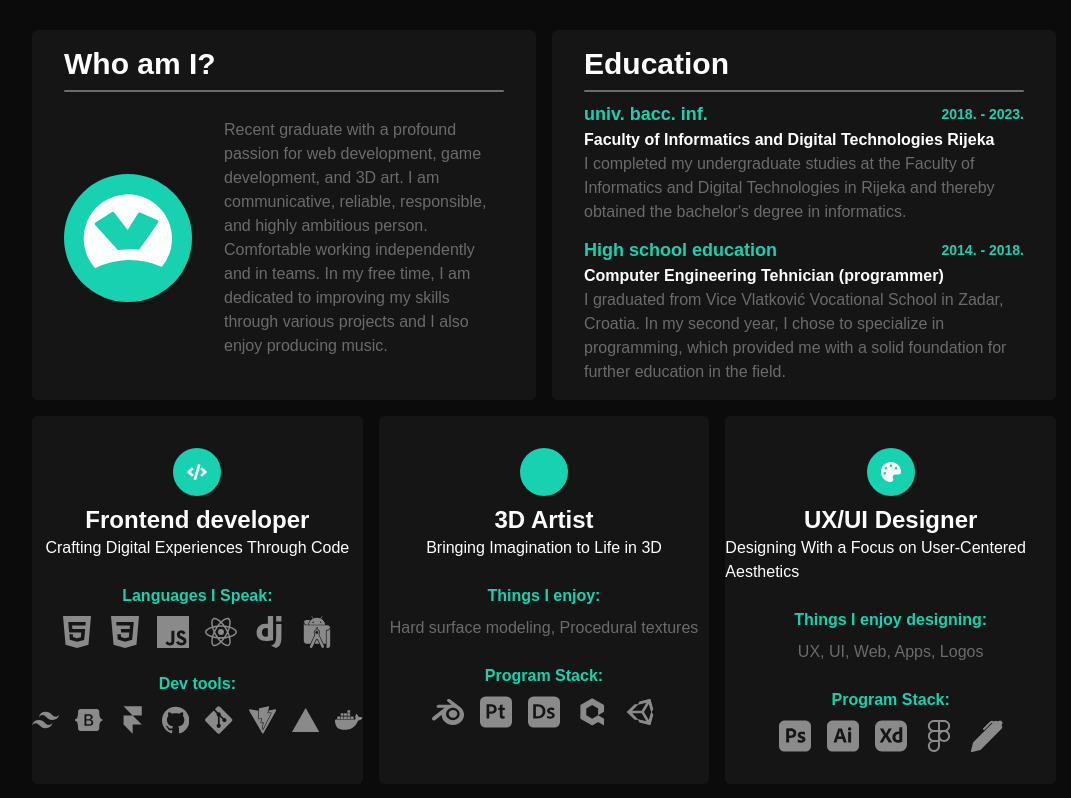
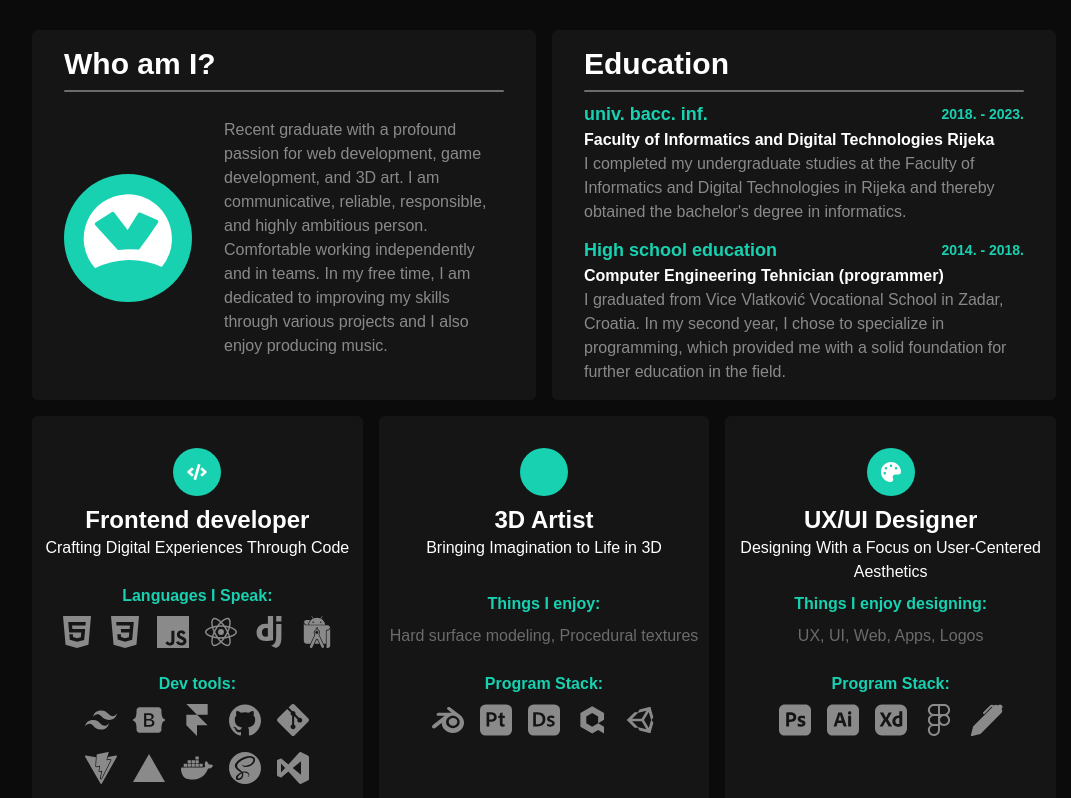
Before and after one commit to Siziii/Sizi.Dev.App, a React (Vite) app: page / in a window 1280 px wide. Shown: the part 802-1600 px from the top of the page, without its empty margins (96-1167 px from the left). Built offline with nearby package versions, Linux system fonts and the light colour scheme; some icons are missing; a web font is replaced by a local one.

Commit message:
Reworked About section UI

```diff
--- a/src/components/AboutComponents/Artist.jsx
+++ b/src/components/AboutComponents/Artist.jsx
@@ -1,6 +1,7 @@
 import { FaCube } from "react-icons/fa6";
 import Reveal from "../../utils/Reveal";
 import techIcons from "../../data/iconsData";
+import Tilt from "../../utils/Tilt";
 
 const Artist = () => {
     const programStack = ['Blender', 'Substance Painter', 'Substance Designer', 'Quixel Suite', 'Unity 3D'];
@@ -15,19 +16,22 @@ const Artist = () => {
     const programStackIcons = getTechIcons(programStack);
 
     return (
-        <div className="bg-gray01 sm:rounded-md">
         <Reveal>
-            <div className="flex flex-col justify-center items-center py-8">
+            <Tilt>
+                <div className="bg-gray01 sm:rounded-md h-full flex flex-col justify-center items-center py-8" style={{ transformStyle: "preserve-3d" }}>
 
-                <div className="rounded-full bg-primary w-12 h-12 mb-2 flex items-center justify-center hover:animate-spin">
+                    <div className="flex flex-col items-center" style={{ transformStyle: "preserve-3d" }}>
+                        <div className="rounded-full bg-primary w-12 h-12 mb-2 flex items-center justify-center" style={{ transform: "translateZ(40px)" }}>
                             <FaCube size={20} />
                         </div>
 
-                <h1 className=" font-bold text-2xl ">3D Artist</h1>
+                        <h1 className=" font-bold text-2xl" style={{ transform: "translateZ(40px)" }}>3D Artist</h1>
+                        <span className="w-full h-12 text-center mb-2" style={{ transform: "translateZ(30px)" }}>Bringing Imagination to Life in 3D</span>
+                    </div>
 
-                <span className="font-light">Bringing Imagination to Life in 3D</span>
+                    <div className="flex h-full flex-col items-center" style={{ transform: "translateZ(20px)" }}>
 
-                <h2 className="text-primary font-semibold mt-6 mb-2">Things I enjoy:</h2>
+                        <h2 className="text-primary font-semibold mb-2">Things I enjoy:</h2>
 
                         <span className="text-gray02">Hard surface modeling, Procedural textures</span>
 
@@ -44,8 +48,9 @@ const Artist = () => {
                             ))}
                         </div>
                     </div>
+                </div>
+            </Tilt>
         </Reveal>
-        </div>
     );
 }
 
--- a/src/components/AboutComponents/Education.jsx
+++ b/src/components/AboutComponents/Education.jsx
@@ -1,33 +1,32 @@
 import Reveal from "../../utils/Reveal";
+import Tilt from "../../utils/Tilt";
 const Education = () => {
     return (
-        <div className="bg-gray01 sm:rounded-md px-8 py-4">
-            <Reveal direction="right">
+        <Reveal><Tilt>
+        <div className="bg-gray01 sm:rounded-md px-8 py-4" style={{transformStyle: "preserve-3d"}}>
+
             <h1 className=" text-3xl font-semibold">Education</h1>
-            </Reveal>
+            <hr className="border-t-2 rounded-full border-gray02 mt-2" />
 
-            <hr className="border-t-2 rounded-full border-gray02 mt-2" />
-            <Reveal direction="right" delay={.1}>
-            <div className="mt-2">
-                <div className="flex justify-between items-center">
-                    <h2 className="text-primary text-lg font-bold ">univ. bacc. inf.</h2>
-                    <span className="text-primary text-sm font-bold">2018. - 2023.</span>
-                </div>
-                <h2 className="font-semibold">Faculty of Informatics and Digital Technologies Rijeka</h2>
-                <p className="text-gray02 text">I completed my undergraduate studies at the Faculty of Informatics and Digital Technologies in Rijeka and thereby obtained the bachelor's degree in informatics.</p>
+            <div className="flex justify-between items-center mt-2 " style={{transform: "translateZ(40px)"}}>
+                <h2 className="text-primary text-lg font-bold ">univ. bacc. inf.</h2>
+                <span className="text-primary text-sm font-bold">2018. - 2023.</span>
             </div>
-            </Reveal>
-            <Reveal direction="right" delay={.2}>
-            <div className="mt-3">
-                <div className="flex justify-between items-center">
-                    <h2 className="text-primary text-lg font-bold ">High school education</h2>
-                    <span className="text-primary text-sm font-bold">2014. - 2018.</span>
-                </div>
-                <h2 className="font-semibold">Computer Engineering Tehnician (programmer)</h2>
-                <p className="text-gray02 text-">I graduated from Vice Vlatković Vocational School in Zadar, Croatia. In my second year, I chose to specialize in programming, which provided me with a solid foundation for further education in the field.</p>
+
+            <h2 className="font-bold" style={{transform: "translateZ(30px)"}}>Faculty of Informatics and Digital Technologies Rijeka</h2>
+            <p className="opacity-50" style={{transform: "translateZ(20px)"}}>I completed my undergraduate studies at the Faculty of Informatics and Digital Technologies in Rijeka and thereby obtained the bachelor's degree in informatics.</p>
+
+            <div className="flex justify-between items-center mt-3" style={{transform: "translateZ(40px)"}}>
+                <h2 className="text-primary text-lg font-bold ">High school education</h2>
+                <span className="text-primary text-sm font-bold">2014. - 2018.</span>
             </div>
-            </Reveal>
+
+            <h2 className="font-bold" style={{transform: "translateZ(30px)"}}>Computer Engineering Tehnician (programmer)</h2>
+            <p className="opacity-50" style={{transform: "translateZ(20px)"}}> I graduated from Vice Vlatković Vocational School in Zadar, Croatia. In my second year, I chose to specialize in programming, which provided me with a solid foundation for further education in the field.</p>
+
+
         </div>
+        </Tilt></Reveal>
     );
 }
 
--- a/src/components/AboutComponents/Frontend.jsx
+++ b/src/components/AboutComponents/Frontend.jsx
@@ -1,11 +1,12 @@
 import { FaCode } from "react-icons/fa";
 import Reveal from "../../utils/Reveal";
 import techIcons from "../../data/iconsData";
+import Tilt from "../../utils/Tilt";
 
 const Frontend = () => {
     const languages = ['Html', 'CSS3', 'Javascript', 'React', 'Django', 'Androidstudio'];
 
-    const devTools = ['Tailwindcss', 'Bootstrap', 'Framer Motion', 'Github', 'Git', 'Vite', 'Vercel','Docker'];
+    const devTools = ['Tailwindcss', 'Bootstrap', 'Framer Motion', 'Github', 'Git', 'Vite', 'Vercel', 'Docker', 'Sass', 'Visual Studio'];
 
     // Function to map tech names to icons using the techIcons data
     function getTechIcons(techNames) {
@@ -19,15 +20,18 @@ const Frontend = () => {
     const devToolIcons = getTechIcons(devTools);
 
     return (
-        <div className="bg-gray01 sm:rounded-md">
-            <Reveal>
-                <div className="flex flex-col justify-center items-center py-8">
-                    <div className="rounded-full bg-primary w-12 h-12 mb-2 flex items-center justify-center hover:animate-spin">
+        <Reveal><Tilt>
+            <div className="flex flex-col justify-center items-center py-8 bg-gray01 sm:rounded-md" style={{ transformStyle: "preserve-3d" }}>
+
+                <div className="flex flex-col items-center" style={{ transformStyle: "preserve-3d" }}>
+                    <div className="rounded-full bg-primary w-12 h-12 mb-2 flex items-center justify-center" style={{ transform: "translateZ(40px)" }}>
                         <FaCode size={20} />
                     </div>
-                    <h1 className="font-bold text-2xl">Frontend developer</h1>
-                    <span className="font-light">Crafting Digital Experiences Through Code</span>
+                    <h1 className="font-bold text-2xl" style={{ transform: "translateZ(40px)" }}>Frontend developer</h1>
+                    <span className="font-light" style={{ transform: "translateZ(30px)" }}>Crafting Digital Experiences Through Code</span>
+                </div>
 
+                <div className="flex h-full flex-col items-center"style={{ transform: "translateZ(20px)" }}>
                     <h2 className="text-primary font-semibold mt-6 mb-2">Languages I Speak:</h2>
                     <div className="grid grid-cols-3 sm:grid-cols-6 gap-4">
                         {languageIcons.map((icon, index) => (
@@ -39,9 +43,8 @@ const Frontend = () => {
                             </div>
                         ))}
                     </div>
-
                     <h2 className="text-primary font-semibold mt-6 mb-2">Dev tools:</h2>
-                    <div className="grid grid-cols-4 sm:grid-cols-8 gap-4">
+                    <div className="grid grid-cols-5 gap-4">
                         {devToolIcons.map((icon, index) => (
                             <div key={index} className="flex justify-center group">
                                 {icon}
@@ -52,8 +55,8 @@ const Frontend = () => {
                         ))}
                     </div>
                 </div>
-            </Reveal>
-        </div>
+            </div>
+        </Tilt></Reveal >
     );
 }
 
--- a/src/components/AboutComponents/UXUI.jsx
+++ b/src/components/AboutComponents/UXUI.jsx
@@ -2,6 +2,7 @@
 import { FaPalette } from "react-icons/fa";
 import Reveal from "../../utils/Reveal";
 import techIcons from "../../data/iconsData";
+import Tilt from "../../utils/Tilt";
 
 const UXUI = () => {
 
@@ -17,25 +18,26 @@ const UXUI = () => {
     const programStackIcons = getTechIcons(programStack);
 
     return (
-        <div className="bg-gray01 sm:rounded-md">
-            <Reveal>
-                <div className="flex flex-col justify-center items-center py-8">
-                    <div className="rounded-full bg-primary w-12 h-12 mb-2 flex items-center justify-center hover:animate-spin">
+        <Reveal><Tilt>
+            <div className="bg-gray01 sm:rounded-md h-full flex flex-col justify-center items-center py-8" style={{ transformStyle: "preserve-3d" }}>
+
+                <div className="flex flex-col items-center" style={{ transformStyle: "preserve-3d" }}>
+                    <div className="rounded-full bg-primary w-12 h-12 mb-2 flex items-center justify-center" style={{ transform: "translateZ(40px)" }}>
                         <FaPalette size={20} />
                     </div>
+                    <h1 className=" font-bold text-2xl" style={{ transform: "translateZ(40px)" }}>UX/UI Designer</h1>
+                    <span className="w-full h-12 text-center mb-2" style={{ transform: "translateZ(30px)" }}>Designing With a Focus on User-Centered Aesthetics</span>
+                </div>
 
-                    <h1 className=" font-bold text-2xl ">UX/UI Designer</h1>
-
-                    <span className="font-light">Designing With a Focus on User-Centered Aesthetics</span>
-
-                    <h2 className="text-primary font-semibold mt-6 mb-2">Things I enjoy designing:</h2>
+                <div className="flex h-full flex-col items-center" style={{ transform: "translateZ(20px)" }}>
+                    <h2 className="text-primary font-semibold mb-2">Things I enjoy designing:</h2>
 
                     <span className="text-gray02">UX, UI, Web, Apps, Logos</span>
 
                     <h2 className="text-primary font-semibold mt-6 mb-2">Program Stack:</h2>
 
                     <div className="grid grid-cols-5 gap-4">
-                    {programStackIcons.map((icon, index) => (
+                        {programStackIcons.map((icon, index) => (
                             <div key={index} className="flex justify-center group">
                                 {icon}
                                 <span className="pointer-events-none opacity-0 absolute translate-y-4 group-hover:translate-y-8 group-hover:opacity-100 transition-all">
@@ -45,8 +47,8 @@ const UXUI = () => {
                         ))}
                     </div>
                 </div>
-            </Reveal>
-        </div>
+            </div>
+        </Tilt></Reveal>
     );
 }
 
--- a/src/components/AboutComponents/WhoAmI.jsx
+++ b/src/components/AboutComponents/WhoAmI.jsx
@@ -1,32 +1,21 @@
 import Reveal from "../../utils/Reveal";
+import Tilt from "../../utils/Tilt";
 import Logo from "../../assets/logo.svg"
 const WhoAmI = () => {
     return (
-        <div className="bg-gray01 sm:rounded-md flex flex-col px-8 py-4">
-            <Reveal direction="right">
+        <Reveal><Tilt>
+            <div className="bg-gray01 h-full w-full sm:rounded-md flex flex-col px-8 py-4" style={{transformStyle: "preserve-3d"}}>
                 <h1 className=" text-3xl font-semibold">Who am I?</h1>
-            </Reveal>
-            <hr className="border-t-2 rounded-full border-gray02 mt-2" />
+                <hr className="border-t-2 rounded-full border-gray02 mt-2" />
 
-            <div className="flex my-5 h-full">
-                <div className="flex flex-col sm:flex-row items-center">
-                    <Reveal delay={.1}>
-                        <div className="flex">
-                            <div className="w-32 h-32 my-4 sm:my-0">
-                                <img src={Logo} alt="" />
-                            </div>
-                        </div>
-                    </Reveal>
-                    <Reveal delay={.2}>
-                        <div className="sm:ml-8">
-                            <p className="text-gray02">
-                                Recent graduate with a profound passion for web development, game development, and 3D art.  I am communicative, reliable, responsible, and highly ambitious person. Comfortable working independently and in teams. In my free time, I am dedicated to improving my skills through various projects and I also enjoy producing music.
-                            </p>
-                        </div>
-                    </Reveal>
+                <div className="flex my-5 h-full flex-col sm:flex-row items-center" style={{transformStyle: "preserve-3d"}}>
+                    <img src={Logo} alt="" className="w-32 h-32 mr-8 my-4 sm:my-0" style={{transform: "translateZ(30px)"}}/>
+                    <p className="opacity-50" style={{transform: "translateZ(20px)"}}>
+                        Recent graduate with a profound passion for web development, game development, and 3D art.  I am communicative, reliable, responsible, and highly ambitious person. Comfortable working independently and in teams. In my free time, I am dedicated to improving my skills through various projects and I also enjoy producing music.
+                    </p>
                 </div>
             </div>
-        </div>
+        </Tilt></Reveal>
     );
 }
 
--- a/src/data/iconsData.jsx
+++ b/src/data/iconsData.jsx
@@ -1,6 +1,6 @@
 import { BiLogoUnity } from "react-icons/bi";
 import { BsPenFill } from "react-icons/bs";
-import { SiAdobeillustrator, SiAdobephotoshop, SiAdobexd, SiAndroidstudio, SiBlender, SiBootstrap, SiCss3, SiDjango, SiDocker, SiFigma, SiFramer, SiGit, SiGithub, SiHtml5, SiJavascript, SiReact, SiTailwindcss, SiVercel, SiVite } from "react-icons/si";
+import { SiAdobeillustrator, SiAdobephotoshop, SiAdobexd, SiAndroidstudio, SiBlender, SiBootstrap, SiCss3, SiDjango, SiDocker, SiFigma, SiFramer, SiGit, SiGithub, SiHtml5, SiJavascript, SiReact, SiSass, SiTailwindcss, SiVercel, SiVisualstudio, SiVite } from "react-icons/si";
 import Quixel from '../assets/quixel.svg';
 import Designer from '../assets/substance_d.svg';
 import Painter from '../assets/substance_p.svg';
@@ -30,6 +30,8 @@ const techIcons = [
         { name: 'React', icon: <SiReact size={32} className="transition-all opacity-50 hover:opacity-100 hover:scale-110" /> },
         { name: 'Django', icon: <SiDjango size={32} className="transition-all opacity-50 hover:opacity-100 hover:scale-110" /> },
         { name: 'Androidstudio', icon: <SiAndroidstudio size={32} className="transition-all opacity-50 hover:opacity-100 hover:scale-110" /> },
+        { name: 'Sass', icon: <SiSass size={32} className="transition-all opacity-50 hover:opacity-100 hover:scale-110" /> },
+        { name: 'Visual Studio', icon: <SiVisualstudio size={32} className="transition-all opacity-50 hover:opacity-100 hover:scale-110" /> },
 ];
 
 export default techIcons;
--- a/src/utils/Reveal.jsx
+++ b/src/utils/Reveal.jsx
@@ -42,6 +42,7 @@ const Reveal = ({ children, direction = "bottom", delay = 0 }) => {
                 transition={{
                     duration: 0.3
                 }}
+                className="w-full h-full"
             >
                 {children}
             </motion.div>
```
Lines whose indentation alone changed are shown as unchanged.
